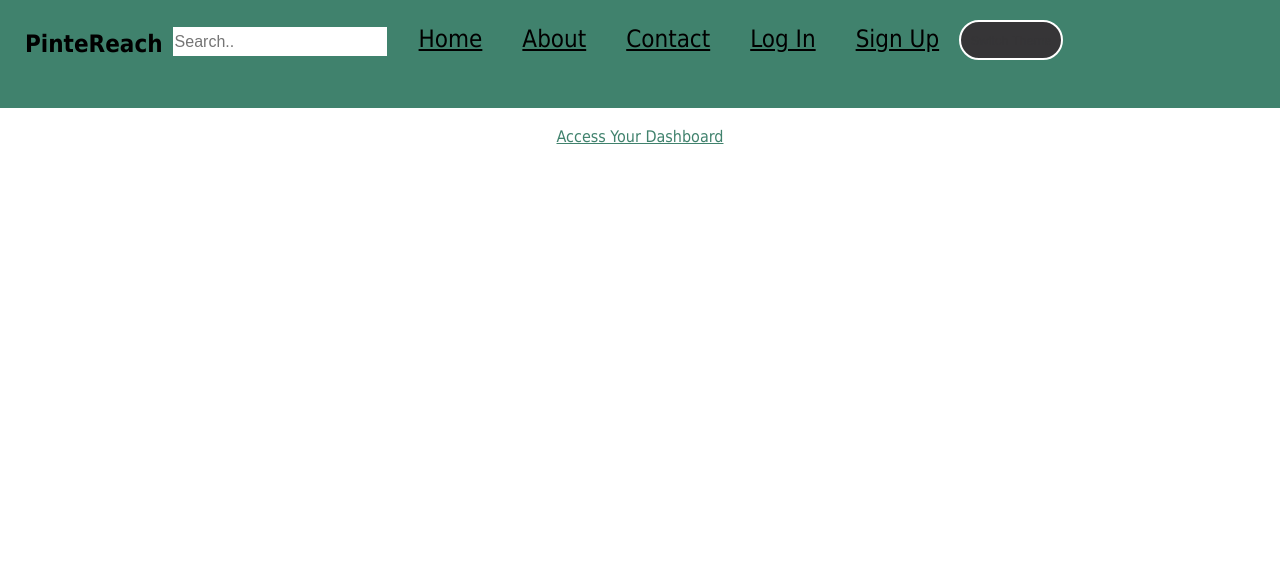
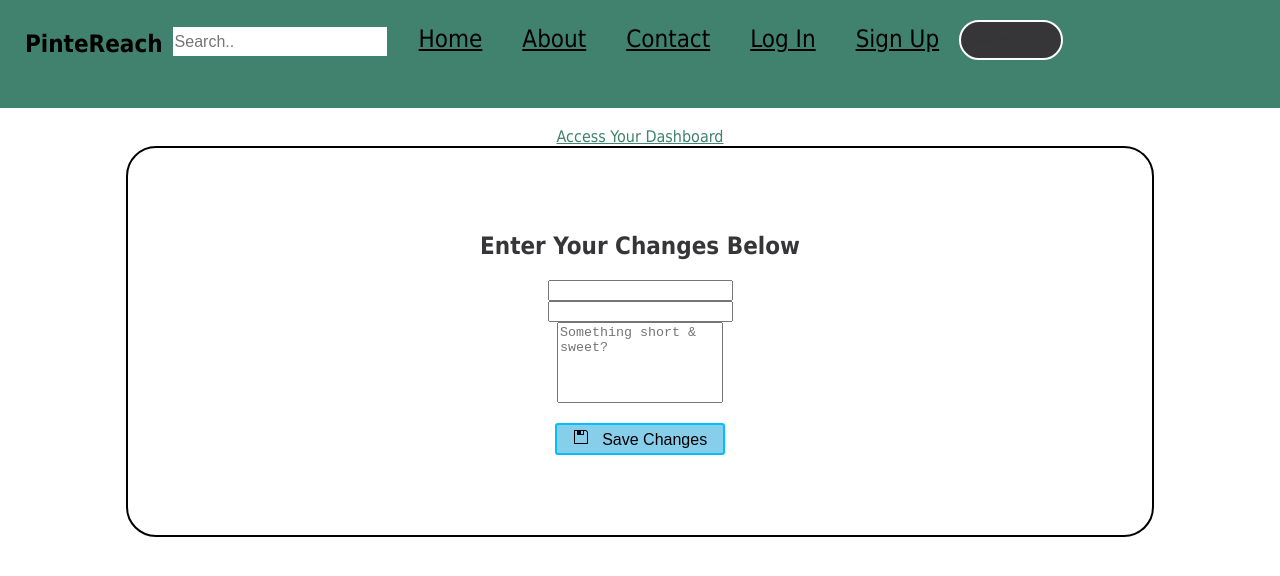
Before and after one commit to Pinterest2-0/frontend, a React (Create React App) app in the folder frontend2-3/: page /update in a window 1280 px wide. Shown: the top 576 px of the page. Built offline with nearby package versions, Linux system fonts and the light colour scheme.

Commit message:
Added axios with auth to login and signup form. Moving to private route component.

```diff
--- a/frontend2-3/src/App.js
+++ b/frontend2-3/src/App.js
@@ -11,7 +11,7 @@ import { GlobalStyles } from "./Components/GlobalStyles";
 import { lightTheme, darkTheme } from "./Components/Themes"
 import  {useDarkMode} from "./Hooks/useDarkMode";
 import Toggle from './Components/Toggler';
-
+import UpdateModal from './Components/UpdateModal';  // This is needed.
 import {Route, Link, Switch } from 'react-router-dom';
 import './App.css';
 import Dashboard from './Components/Dashboard';
@@ -70,6 +70,7 @@ function App() {
       <Route exact path='/signup'>
         <SignUpForm />
       </Route>
+<Route exact path='/update' component={UpdateModal}/>
 
     </Switch>
 
--- a/frontend2-3/src/Components/ArticleCard.js
+++ b/frontend2-3/src/Components/ArticleCard.js
@@ -47,9 +47,9 @@ push('/update')
                     <a  className='READMORE' href={link}>Read More</a>
                     <p>Summary: {description}</p>
                     <div>
-                    <Button className="primarybtn" primary onClick={handleModal}>{/*<MdEdit/>*/} Edit</Button>
-                    <Button className="primarybtn" primary>{/*<RiArchiveDrawerLine/>*/}Archive</Button>
-                    <Button className="primarybtn" primary>{/*<TiDelete/>*/}Delete</Button>
+                    <Button className="primarybtn" primary onClick={handleModal}><MdEdit/> Edit</Button>
+                    <Button className="primarybtn" primary><RiArchiveDrawerLine/>Archive</Button>
+                    <Button className="primarybtn" primary><TiDelete/>Delete</Button>
                     </div>
 
                 {/* <img src={avatar} alt="" /> */}
--- a/frontend2-3/src/Components/LoginForm.js
+++ b/frontend2-3/src/Components/LoginForm.js
@@ -2,6 +2,7 @@ import React, { useState } from 'react';
 import * as yup from 'yup';
 import loginSchema from '../schema_validation/loginSchema';
 import axios from 'axios';
+import {axiosWithAuth} from '../Utils/AxiosWithAuth';
 
 // LOGIN INITIAL FORM
 const initialLoginForm = {
@@ -24,8 +25,8 @@ export default function LoginForm() {
 
         // POST CURRENT MEMEBERS
         const postCurrentMember = member => {
-            axios
-            .post('https://pintereachunit4.herokuapp.com/api/auth/login', member)
+            axiosWithAuth()
+            .post('/auth/login', member)
             .then(response => {
                 setCurrentMember([...currentMember, member]);
             })
--- a/frontend2-3/src/Components/SignUpForm.js
+++ b/frontend2-3/src/Components/SignUpForm.js
@@ -2,6 +2,7 @@ import React, { useState, useEffect } from 'react';
 import * as yup from 'yup';
 import signUpSchema from '../schema_validation/signUpSchema';
 import axios from 'axios';
+import { axiosWithAuth } from '../Utils/AxiosWithAuth';
 
 const initialSignUpForm = {
     firstname: '',
@@ -43,8 +44,8 @@ export default function SignUpForm() {
 
     // POST NEW MEMEBERS
     const postNewMember = member => {
-        axios
-        .post('https://pintereachunit4.herokuapp.com/api/auth/register', member)
+        axiosWithAuth()
+        .post('/auth/register', member)
         .then(response => {
             setNewMember([...newMember, member]);
         })
--- a/frontend2-3/src/Components/UpdateModal.js
+++ b/frontend2-3/src/Components/UpdateModal.js
@@ -3,7 +3,8 @@ import { useHistory} from 'react-router-dom';
 import {Button} from './ArticleCard';
 import {VscSave} from 'react-icons/vsc';
 import styled from 'styled-components';
-import { Input } from 'antd';
+import { Input, Form } from 'antd';
+
 
 const Container = styled.div`
 
@@ -17,13 +18,6 @@ border-radius: 30px;
 z-index: 1000;
 `
 
-const JazzyInput = styled.input`
-
-width: 40%;
-padding: 1em;
-border-radius: 30px;
-outline: none;
-`
 
 const UpdateModal = () => {
     const { TextArea } = Input;
@@ -49,23 +43,25 @@ const UpdateModal = () => {
     return(
 
         <Container>
-            <form onSubmit={handleSubmit}>
+            <Form onSubmit={handleSubmit}>
                 <h2>Enter Your Changes Below</h2>
-                <JazzyInput type="text"
+                <Form.Item type="text"
                 name='title'
                 placeholder='title'
                 value={title}
                 onChange={handleChange}
-                />
-                <br />
-                <br />
-                <JazzyInput type="text"
+                >
+                <input />
+                </Form.Item>
+
+                <Form.Item type="text"
                 name='link'
                 placeholder='link'
                 value={link}
-                onChange={handleChange}/>
-                <br />
-                <br />
+                onChange={handleChange}>
+
+                <input />
+                </Form.Item>
                 <TextArea type="text"
                 name='summary'
                 placeholder='Something short & sweet?'
@@ -75,8 +71,8 @@ const UpdateModal = () => {
                 >
                 </TextArea>
                 <br />
-                <Button primary><VscSave/> &nbsp; Save Changes</Button>
-        </form>
+                <Button onClick={handleSubmit} primary><VscSave/> &nbsp; Save Changes</Button>
+        </Form>
 
         </Container>
     )
```
